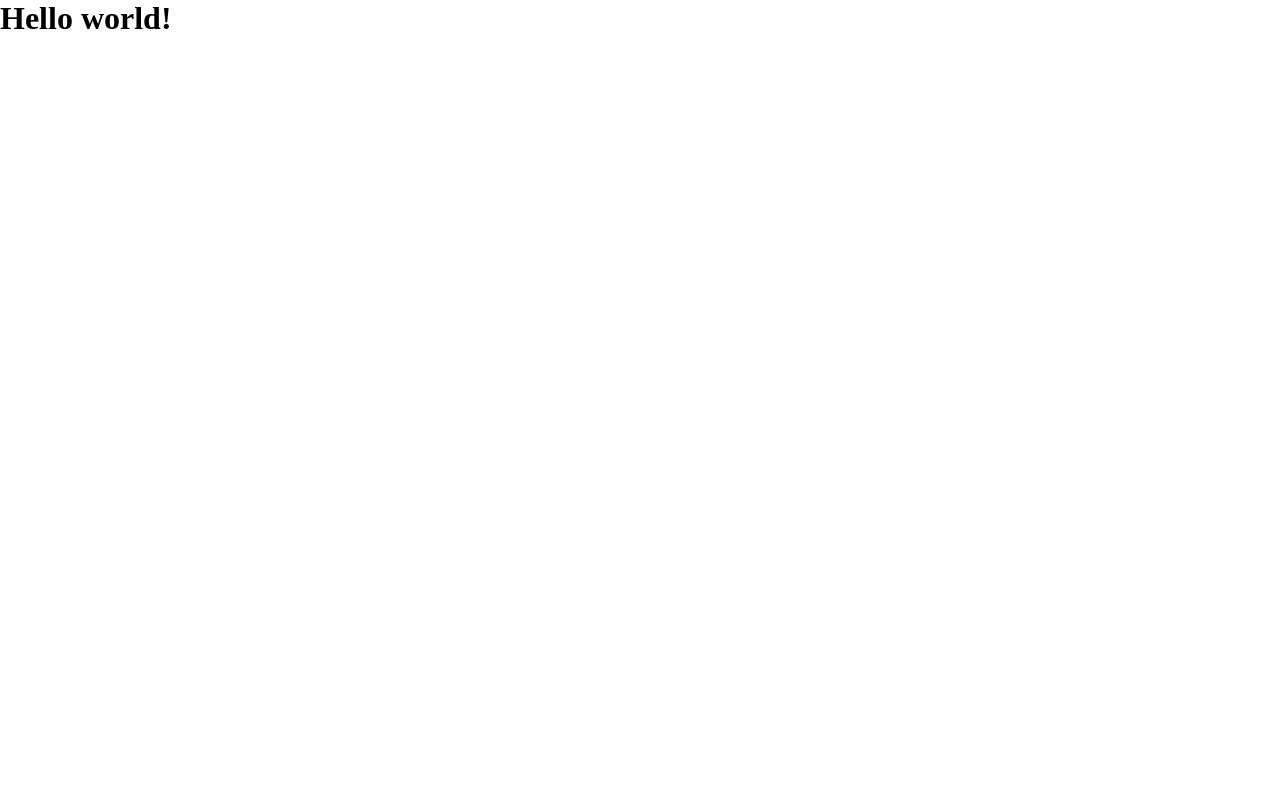
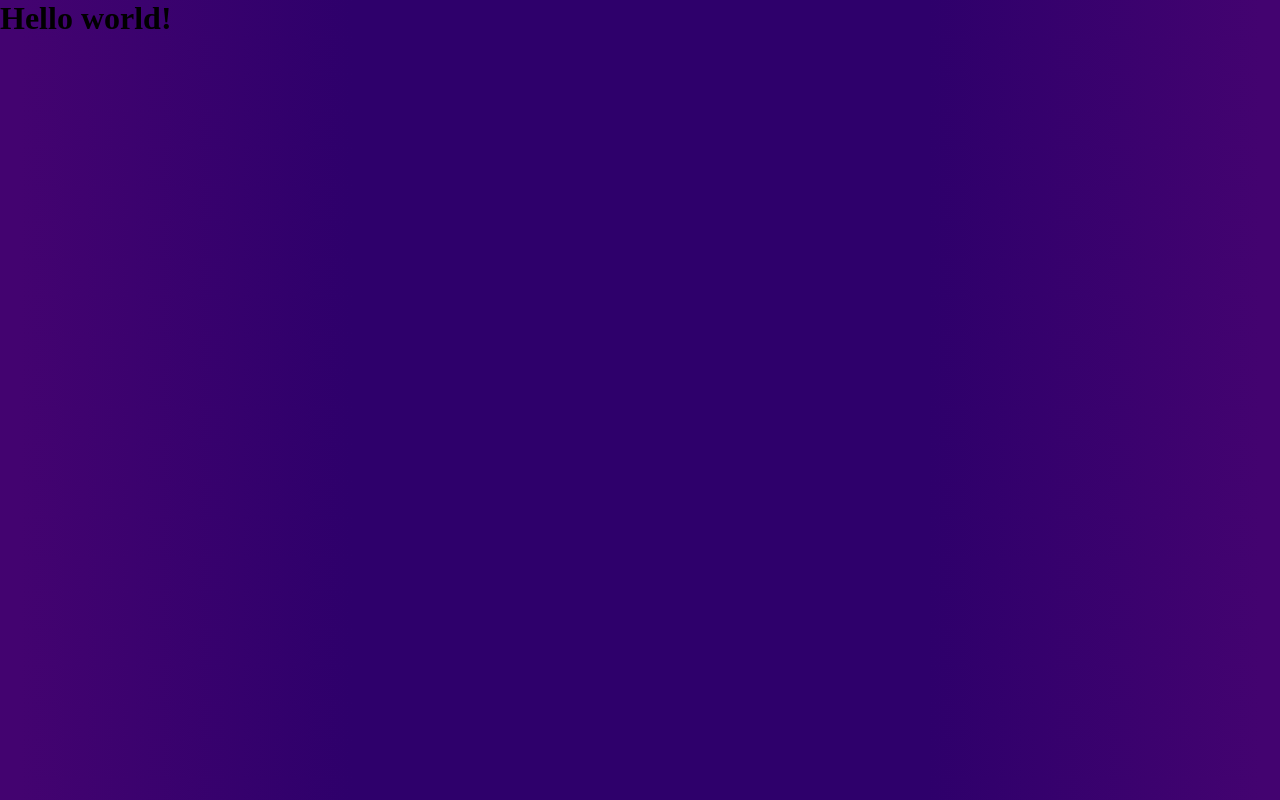
Before and after one commit to Rusanov-Kirill/retro-sound, a React (Vite) app: page / in a window 1280 px wide. Built offline with nearby package versions, Linux system fonts and the light colour scheme.

Commit message:
ui: added background color for whole app

```diff
--- a/src/styles/main.scss
+++ b/src/styles/main.scss
@@ -3,3 +3,7 @@
     padding: 0;
     margin: 0;
 }
+
+body {
+    background: radial-gradient(circle, rgba(46, 0, 107, 1) 45%, rgba(67, 3, 112, 1) 97%);
+}
```
